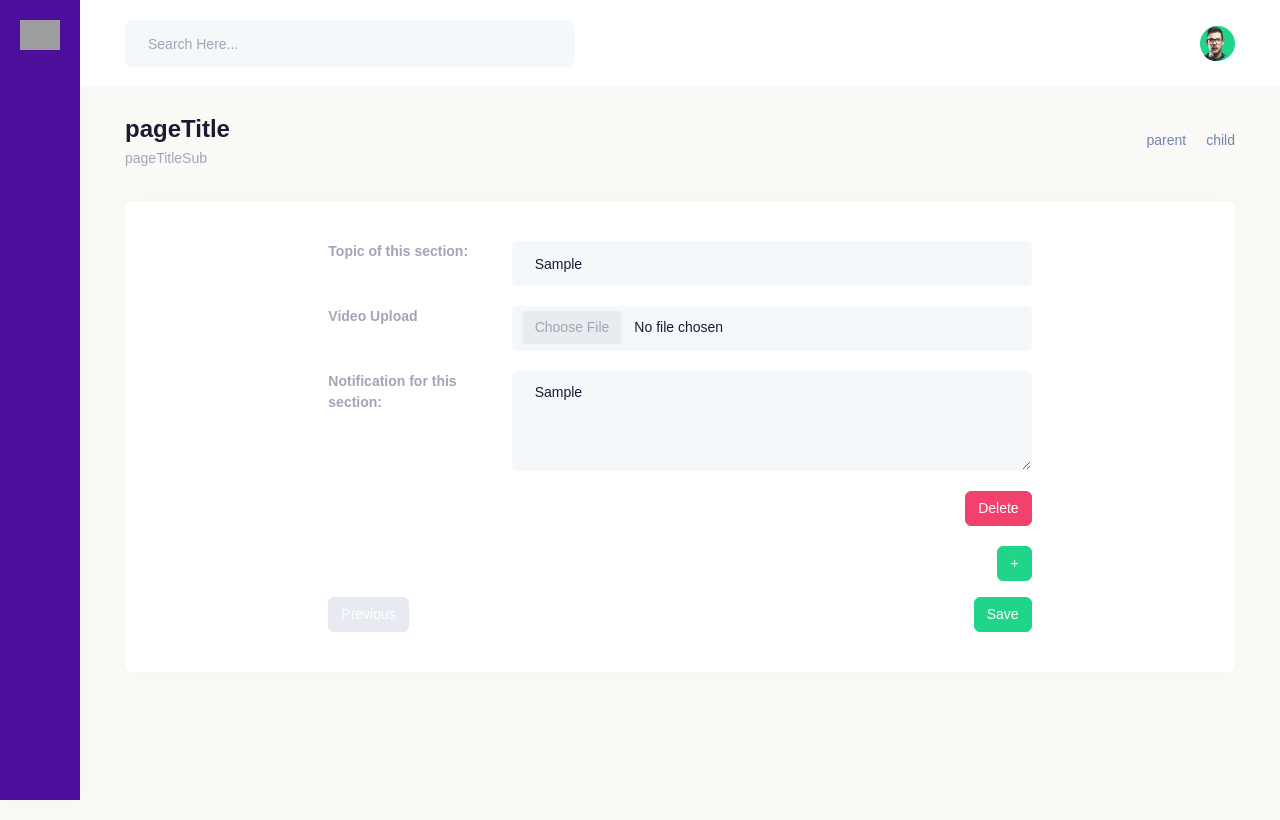
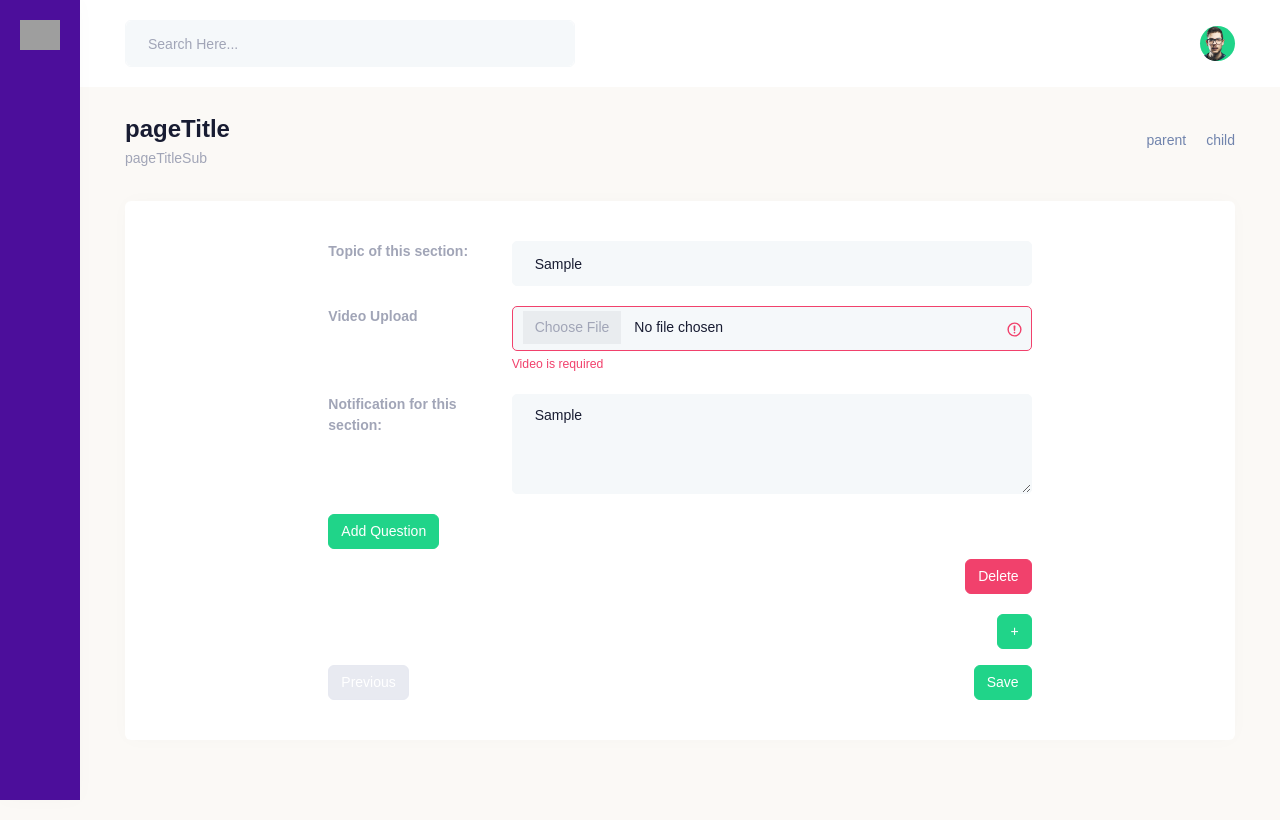
Before and after one commit to huzaifa26/nuton-web, a Next.js app: page /uploadcontent in a window 1280 px wide. Both pictures are taken after typing "Sample", "Sample" into the empty fields and a click on the button "Previous". Built offline with nearby package versions, Linux system fonts and the light colour scheme; grey boxes are pictures that could not be loaded.

Commit message:
Gamification added

```diff
--- a/src/components/form/UploadContentForm.js
+++ b/src/components/form/UploadContentForm.js
@@ -6,16 +6,18 @@ import { useRouter } from "next/router";
 import { useDispatch, useSelector } from "react-redux";
 import { newCourse } from "@/redux/reducers/courseSlice";
 
-
-
 const PersonalInfoSchema = Yup.object().shape({
-  // courseTitle: Yup.string().required("Course Title is required"),
-  // courseDesc: Yup.string().required("Course Description is required"),
   sections: Yup.array().of(
     Yup.object().shape({
       title: Yup.string().required("Title is required"),
-      // video: Yup.string().required("Video is required"),
+      video: Yup.string().required("Video is required"),
       description: Yup.string().required("Description is required"),
+      questions: Yup.array().of(
+        Yup.object().shape({
+          question: Yup.string().required("Question is required"),
+          answer: Yup.string().required("Answer is required"),
+        })
+      ),
     })
   ),
 });
@@ -25,51 +27,58 @@ function UploadCourse() {
   const dispatch = useDispatch();
   const courseData = useSelector((state) => state.course.newCourse);
   const initialValues = {
-    sections: courseData?.sections[courseData.index]?.topics || [{ title: "", video: "", description: "" }],
+    sections: courseData?.sections[courseData.index]?.topics || [
+      {
+        title: "",
+        video: "",
+        description: "",
+        questions: [],
+      },
+    ],
   };
 
-  const [sections, setSections] = useState(courseData?.sections[courseData.index]?.topics || [{ title: "", video: "", description: "" }]);
+  const [sections, setSections] = useState(
+    courseData?.sections[courseData.index]?.topics || [
+      {
+        title: "",
+        video: "",
+        description: "",
+        questions: [],
+      },
+    ]
+  );
 
   const addSection = () => {
-    setSections([...sections, { title: "", video: "", description: "" }]);
+    setSections([
+      ...sections,
+      {
+        title: "",
+        video: "",
+        description: "",
+        questions: [],
+      },
+    ]);
   };
 
-  const deleteSection = (index) => {
+  const deleteSection = (sectionIndex) => {
     const updatedSections = [...sections];
-    updatedSections.splice(index, 1);
+    updatedSections.splice(sectionIndex, 1);
     setSections(updatedSections);
   };
 
-  const [videoArray, setVideoArray] = useState([]);
-  const fileInputsRef = useRef([]);
-
-
-  useEffect(() => {
-    if (courseData?.sections && courseData?.sections[courseData.index] && courseData?.sections[courseData.index]?.topics) {
-      const topics = courseData?.sections[courseData.index].topics;
-      const videos = topics.map((topic) => topic.video);
-      setVideoArray(videos);
+  const addQuestion = (sectionIndex) => {
+    const numQuestions = parseInt(
+      prompt("Enter the number of questions you want to add:")
+    );
+    if (!isNaN(numQuestions)) {
+      const updatedSections = [...sections];
+      updatedSections[sectionIndex].questions = Array(numQuestions).fill({
+        question: "",
+        answer: "",
+      });
+      setSections(updatedSections);
     }
-  }, []);
-
-  const [sectionErrors, setSectionErrors] = useState(Array(sections.length).fill(false));
-
-  const videoUploadHandler = (e, index) => {
-    const file = e.target.files[0];
-
-    if (file && file.type === 'video/mp4') {
-      setVideoArray((prev) => [...prev, file]);
-      const updatedErrors = [...sectionErrors];
-      updatedErrors[index] = false;
-      setSectionErrors(updatedErrors);
-    } else {
-      const updatedErrors = [...sectionErrors];
-      updatedErrors[index] = true;
-      setSectionErrors(updatedErrors);
-      fileInputsRef.current[index].value = null
-      console.log('Invalid video format. Please select an MP4 video.');
-    }
-  }
+  };
 
   return (
     <>
@@ -81,44 +90,44 @@ function UploadCourse() {
           let data = { ...courseData };
           const topics = fields.sections.map((section, index) => ({
             ...section,
-            video: videoArray[index]
           }));
-          const section = { ...data.sections[data.index], topics: topics }
+          const section = {
+            ...data.sections[data.index],
+            topics: topics,
+          };
           data.sections = data.sections.map((sec, index) => {
             if (index === data.index) {
-              return section
+              return section;
             }
-            return sec
-          })
+            return sec;
+          });
           console.log(data);
           dispatch(newCourse(data));
-          // alert("SUCCESS!! :-)\n\n" + JSON.stringify(data, null, 4));
-          router.push({ pathname: "/uploadlessons" })
+          router.push({ pathname: "/uploadlessons" });
         }}
       >
         {({ errors, touched }) => (
           <Form>
-            {sections.map((section, index) => {
-              return (
-                <div key={index} className="section-container">
+            {sections.map((section, sectionIndex) => (
+              <div key={sectionIndex} className="section-container">
                 <Row className="mb-20">
                   <Col lg="3">
                     <label className="form-label">Topic of this section:</label>
                   </Col>
                   <Col lg="9">
                     <Field
-                        name={`sections[${index}].title`}
+                      name={`sections[${sectionIndex}].title`}
                       type="text"
                       className={
                         "form-control" +
-                          (errors.sections?.[index]?.title &&
-                            touched.sections?.[index]?.title
+                        (errors.sections?.[sectionIndex]?.title &&
+                          touched.sections?.[sectionIndex]?.title
                           ? " is-invalid"
                           : "")
                       }
                     />
                     <ErrorMessage
-                        name={`sections[${index}].title`}
+                      name={`sections[${sectionIndex}].title`}
                       component="div"
                       className="invalid-feedback"
                     />
@@ -130,23 +139,18 @@ function UploadCourse() {
                   </Col>
                   <Col lg="9">
                     <input
-                        // defaultValue={section.video}
-                        ref={el => fileInputsRef.current[index] = el}
-                        name={`sections[${index}].video`}
+                      name={`sections[${sectionIndex}].video`}
                       type="file"
                       className={
                         "form-control" +
-                          (errors.sections?.[index]?.video &&
-                            touched.sections?.[index]?.video
+                        (errors.sections?.[sectionIndex]?.video &&
+                          touched.sections?.[sectionIndex]?.video
                           ? " is-invalid"
                           : "")
                       }
-                        onChange={(e) => { videoUploadHandler(e, index) }}
                     />
-                      {sectionErrors[index] ? <p className="text-[#f1416c] mt-[5px] mb-[-10px]">Plaese provide the mp4 format video</p> : null}
-                      {/* <p>{section.video}</p> */}
                     <ErrorMessage
-                        name={`sections[${index}].video`}
+                      name={`sections[${sectionIndex}].video`}
                       component="div"
                       className="invalid-feedback"
                     />
@@ -158,32 +162,93 @@ function UploadCourse() {
                   </Col>
                   <Col lg="9">
                     <Field
-                        name={`sections[${index}].description`}
+                      name={`sections[${sectionIndex}].description`}
                       as="textarea"
                       rows="4"
                       className={
                         "form-control" +
-                          (errors.sections?.[index]?.description &&
-                            touched.sections?.[index]?.description
+                        (errors.sections?.[sectionIndex]?.description &&
+                          touched.sections?.[sectionIndex]?.description
                           ? " is-invalid"
                           : "")
                       }
                     />
                     <ErrorMessage
-                        name={`sections[${index}].description`}
+                      name={`sections[${sectionIndex}].description`}
                       component="div"
                       className="invalid-feedback"
                     />
                   </Col>
                 </Row>
+                {section.questions.length > 0 ? (
+                  section.questions.map((question, questionIndex) => (
+                    <div key={questionIndex}>
+                      <Row className="mb-20">
+                        <Col lg="3">
+                          <label className="form-label">Question:</label>
+                        </Col>
+                        <Col lg="9">
+                          <Field
+                            name={`sections[${sectionIndex}].questions[${questionIndex}].question`}
+                            type="text"
+                            className={
+                              "form-control" +
+                              (errors.sections?.[sectionIndex]?.questions?.[questionIndex]?.question &&
+                                touched.sections?.[sectionIndex]?.questions?.[questionIndex]?.question
+                                ? " is-invalid"
+                                : "")
+                            }
+                          />
+                          <ErrorMessage
+                            name={`sections[${sectionIndex}].questions[${questionIndex}].question`}
+                            component="div"
+                            className="invalid-feedback"
+                          />
+                        </Col>
+                      </Row>
+                      <Row className="mb-20">
+                        <Col lg="3">
+                          <label className="form-label">Answer:</label>
+                        </Col>
+                        <Col lg="9">
+                          <Field
+                            name={`sections[${sectionIndex}].questions[${questionIndex}].answer`}
+                            type="text"
+                            className={
+                              "form-control" +
+                              (errors.sections?.[sectionIndex]?.questions?.[questionIndex]?.answer &&
+                                touched.sections?.[sectionIndex]?.questions?.[questionIndex]?.answer
+                                ? " is-invalid"
+                                : "")
+                            }
+                          />
+                          <ErrorMessage
+                            name={`sections[${sectionIndex}].questions[${questionIndex}].answer`}
+                            component="div"
+                            className="invalid-feedback"
+                          />
+                        </Col>
+                      </Row>
+                    </div>
+                  ))
+                ) : (
+                  <Button
+                    color="primary"
+                    onClick={() => addQuestion(sectionIndex)}
+                  >
+                    Add Question
+                  </Button>
+                )}
                 <div className="section-button-row">
-                    <Button color="danger" onClick={() => deleteSection(index)}>
+                  <Button
+                    color="danger"
+                    onClick={() => deleteSection(sectionIndex)}
+                  >
                     <i className="bi bi-trash"></i> Delete
                   </Button>
                 </div>
               </div>
-              )
-            })}
+            ))}
             <div className="section-button-row">
               <Button color="primary" className="add-button" onClick={addSection}>
                 +
@@ -204,5 +269,4 @@ function UploadCourse() {
   );
 }
 
-
 export default UploadCourse;
```
Lines whose indentation alone changed are shown as unchanged.
